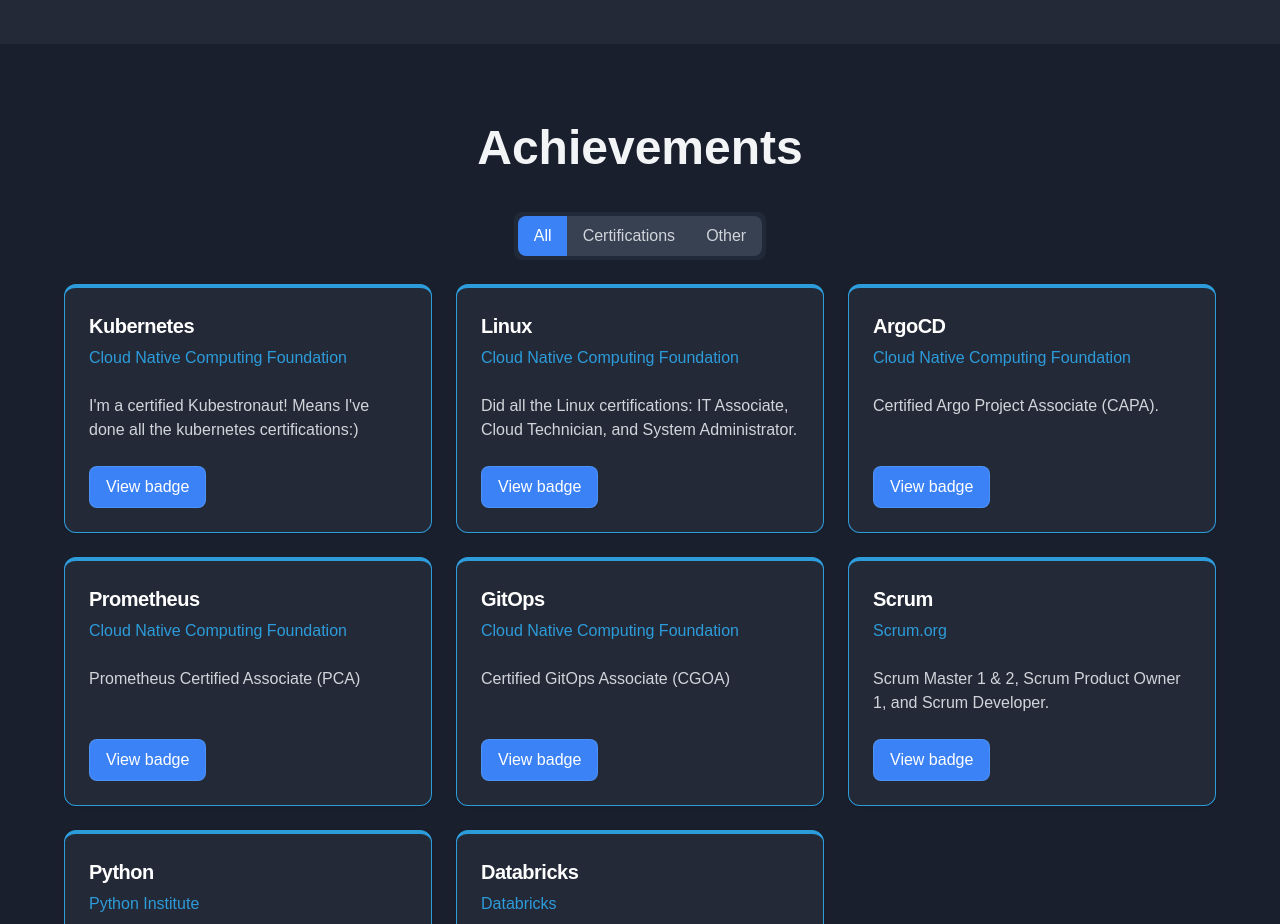
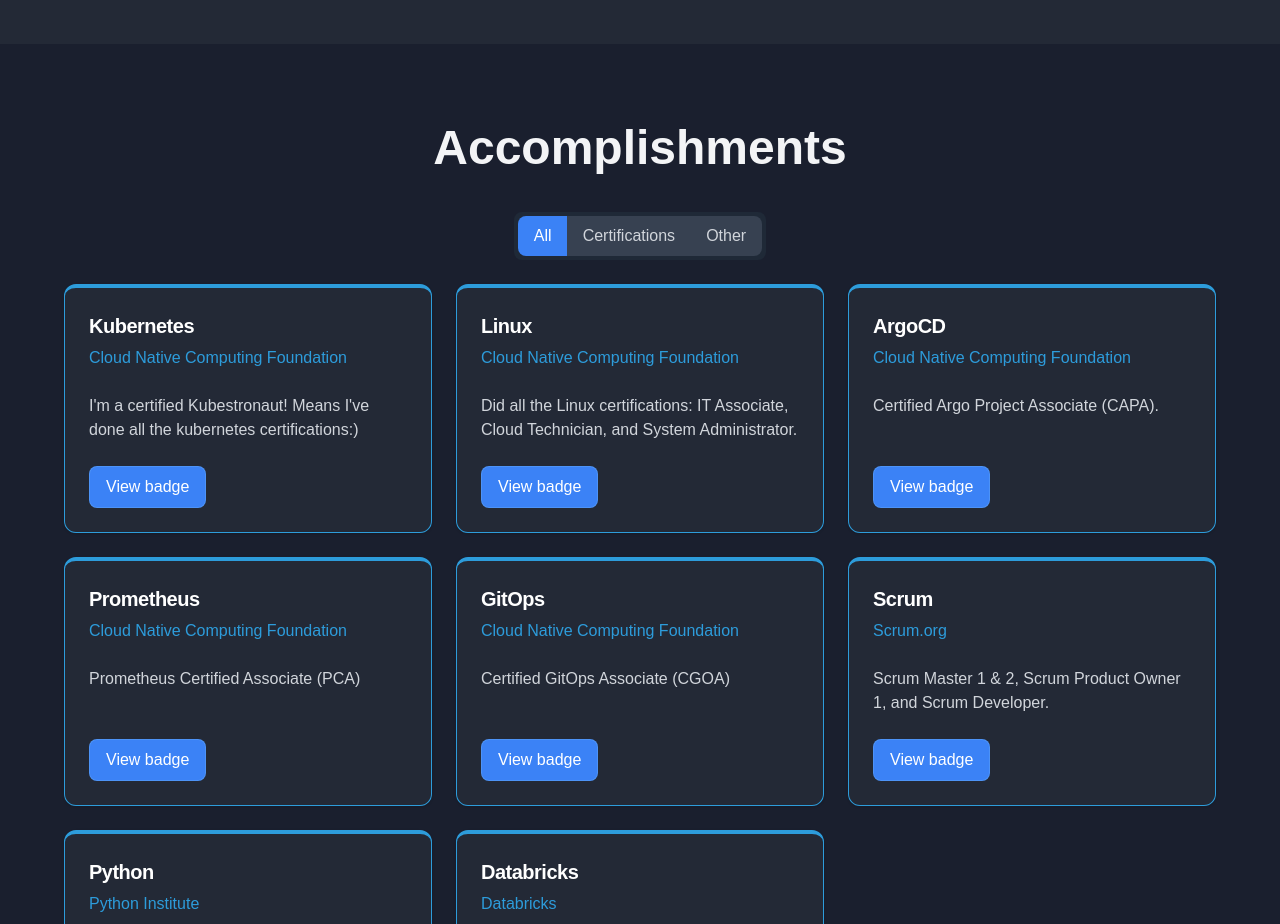
Before and after one commit to TheRealArmon/armon_portfolio, a Next.js app: page / in a window 1280 px wide. Shown: the part 2180-3104 px from the top of the page. Built offline with nearby package versions, Linux system fonts and the light colour scheme.

Commit message:
ultra final fix!!!!!!!1

```diff
--- a/components/AccomplishmentsSection.tsx
+++ b/components/AccomplishmentsSection.tsx
@@ -91,7 +91,9 @@
   return (
     <section id="Accomplishments" className="py-20 px-4 bg-[#1a1f2e]">
       <div className="max-w-6xl mx-auto">
-        <h2 className="text-5xl font-bold text-center mb-10">Achievements</h2>
+        <h2 className="text-5xl font-bold text-center mb-10">
+          Accomplishments
+        </h2>
         <div className="flex justify-center items-center mb-6">
           <div className="join bg-gray-800 rounded-lg p-1">
             <button
```
